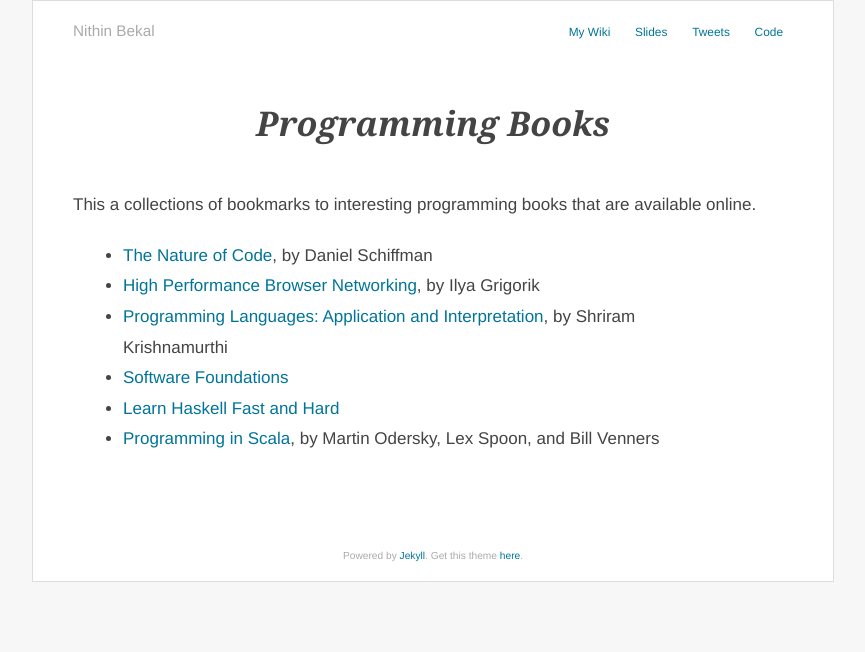
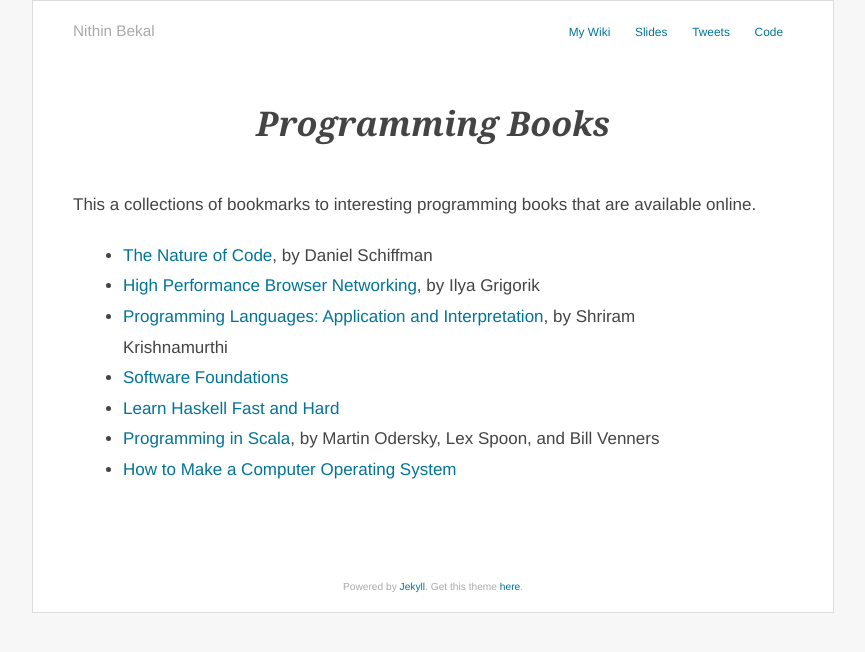
Before and after one commit to nithinbekal/nithinbekal.github.io, a Jekyll site: the page built from notes/programming/books.md, in a window 1280 px wide. Shown: the top 652 px of the page, without its empty margins (207-1072 px from the left). Built offline with Jekyll 4.4.1, drawn with Linux system fonts in a browser that asks for light colours.

Commit message:
Add bookmark: How to Make a Computer Operating System

```diff
--- a/notes/programming/books.md
+++ b/notes/programming/books.md
@@ -12,3 +12,4 @@ This a collections of bookmarks to interesting programming books that are availa
 - [Software Foundations](http://www.cis.upenn.edu/~bcpierce/sf/current/index.html)
 - [Learn Haskell Fast and Hard](http://yannesposito.com/Scratch/en/blog/Haskell-the-Hard-Way/)
 - [Programming in Scala](http://www.artima.com/pins1ed/), by Martin Odersky, Lex Spoon, and Bill Venners
+- [How to Make a Computer Operating System](http://samypesse.github.io/How-to-Make-a-Computer-Operating-System/)
```
